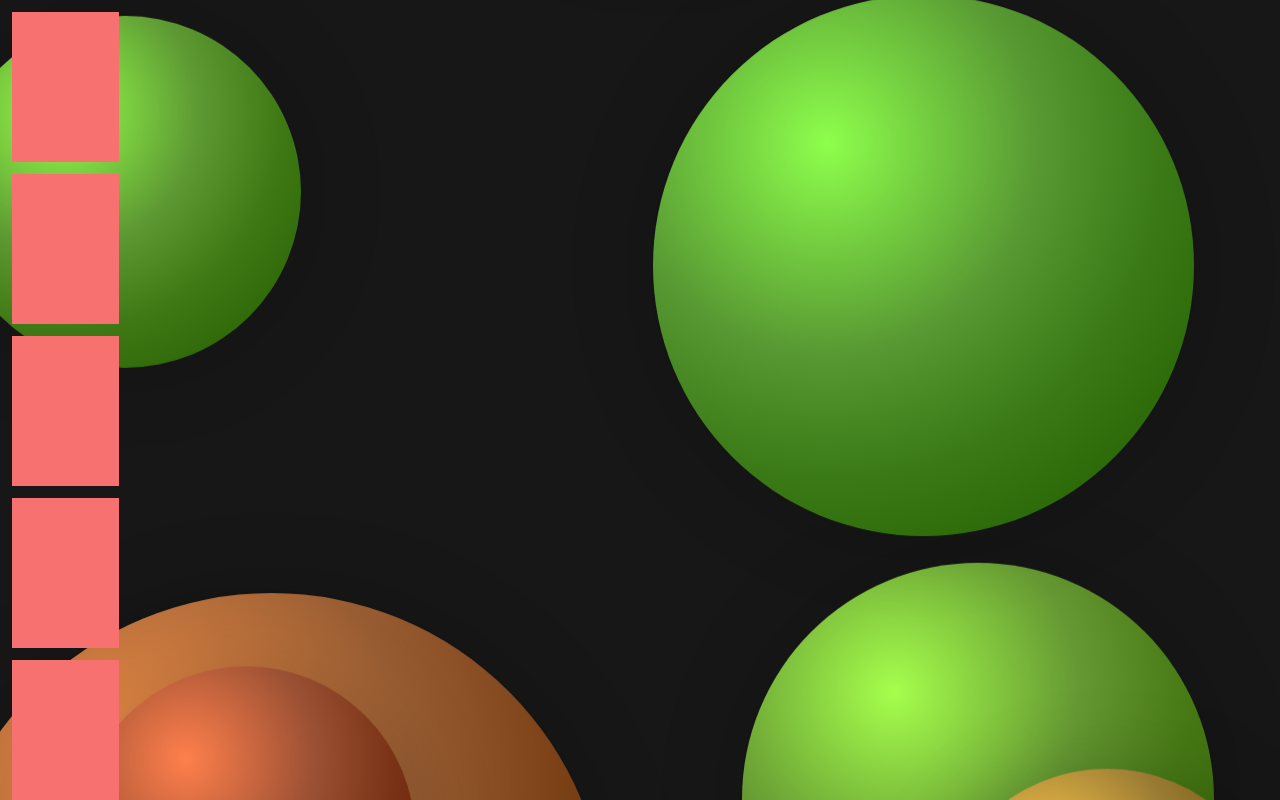
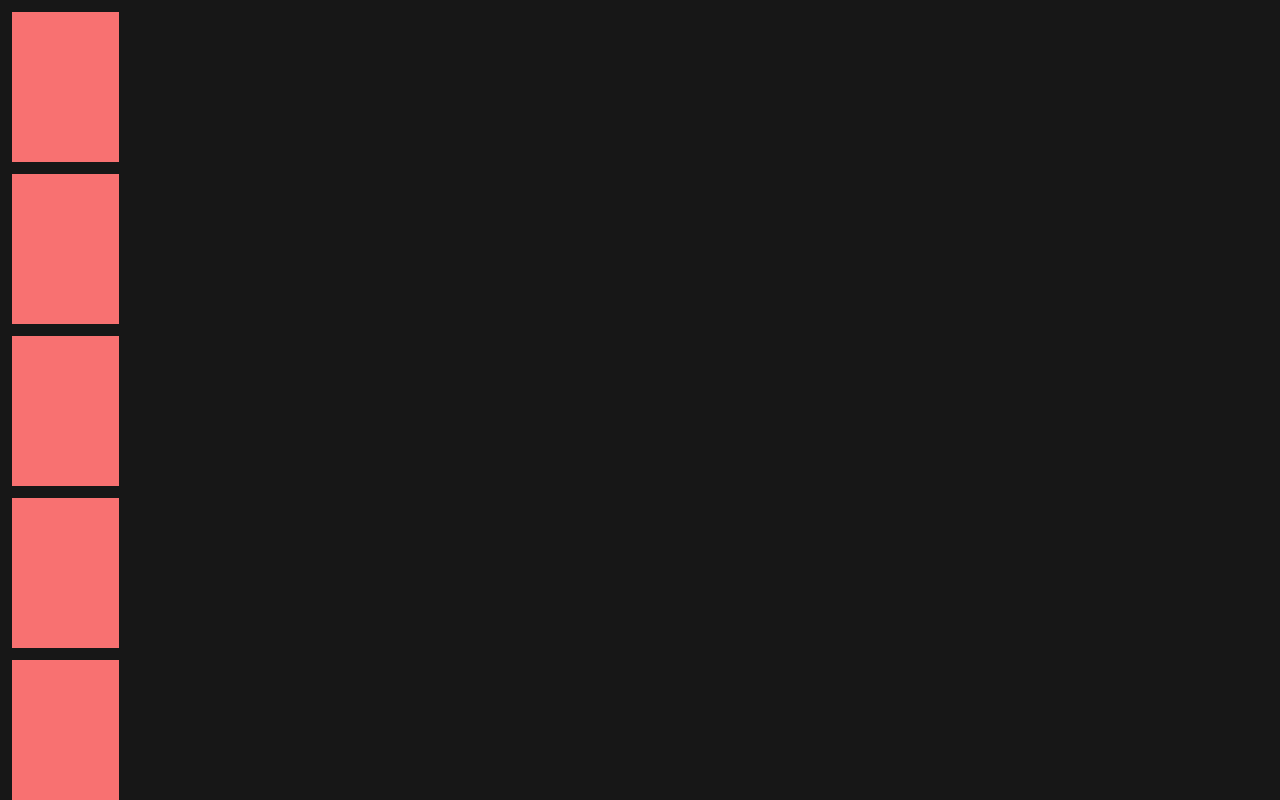
Before and after one commit to HirukaChansilu/Sphere-Background-Generator, a React (Vite) app: page / in a window 1280 px wide. Shown: the top 800 px of the page. Built offline with nearby package versions, Linux system fonts and the light colour scheme.

Commit message:
Added Animations

```diff
--- a/src/components/App.css
+++ /dev/null
@@ -1,10 +0,0 @@
-@keyframes appear {
-  from {
-    transform: scale(0%);
-    opacity: 0;
-  }
-  to {
-    transform: scale(100%);
-    opacity: 1;
-  }
-}
--- a/src/components/App.jsx
+++ b/src/components/App.jsx
@@ -1,5 +1,4 @@
 import React from "react";
-import "./App.css";
 import SphereContainer from "./SphereContainer";
 
 import { ParallaxProvider } from "react-scroll-parallax";
--- a/src/components/Sphere.jsx
+++ b/src/components/Sphere.jsx
@@ -14,28 +14,6 @@ function encodeSvg(reactElement) {
   );
 }
 
-var moveLittle = function MoveLittle(speed, scrollY) {
-  //Get the current top of the slow element
-  var topVal = parseInt(slowDiv.style.top);
-  //Check scroll direction
-  if (isScrollingDown(scrollY)) {
-    topVal = topVal + speed;
-  } else {
-    topVal = topVal - speed;
-  }
-  //Set new top of slow element
-  slowDiv.style.top = topVal + "px";
-};
-
-var isScrollingDown = function IsScrollingDown(scrollY) {
-  var retVal = false;
-  if (scrollY > lastScrollTop) {
-    retVal = true;
-  }
-  lastScrollTop = scrollY;
-  return retVal;
-};
-
 function getRandomInt(min, max) {
   min = Math.ceil(min);
   max = Math.floor(max);
@@ -51,15 +29,22 @@ function Sphere(props) {
   };
   return (
     <Parallax
-      speed={getRandomInt(-100, -40)}
+      speed={getRandomInt(-100, -50)}
       className="sphere absolute inset-0"
       style={styles}
     >
       <img
+        // className={`animate-[appear_0.5s_ease-in-out_0.5s_1_forwards,grow_${getRandomInt(
+        //   2,
+        //   8
+        // )}s_ease-in-out_1s_infinite]`}
         style={{
           transform: "scale(0%)",
-          animation: "appear 0.5s ease-in-out 0.5s 1 normal forwards",
-          filter: "drop-shadow(0px 0px 40px rgb(0 0 0 / 0.2)",
+          filter: "drop-shadow(0px 0px 40px rgb(0 0 0 / 0.3)",
+          animation: `appear 0.5s ease-in-out 0.5s 1 forwards, grow ${getRandomInt(
+            6,
+            12
+          )}s ease-in-out 1s infinite`,
         }}
         src={encodeSvg(
           <svg
--- a/src/components/SphereContainer.jsx
+++ b/src/components/SphereContainer.jsx
@@ -16,7 +16,7 @@ function generateHues(contentHeight) {
     i <
     getRandomInt(
       Math.round((5 / 1000) * contentHeight),
-      Math.round((10 / 1000) * contentHeight)
+      Math.round((8 / 1000) * contentHeight)
     );
     i++
   ) {
@@ -46,7 +46,7 @@ function SphereContainer(props) {
     >
       <div className="relative z-10 insphere-content">{props.content}</div>
       {generateHues(height).map((hue, i) => {
-        return <Sphere hue={hue} />;
+        return <Sphere key={i} hue={hue} />;
       })}
     </div>
   );
--- a/tailwind.config.js
+++ b/tailwind.config.js
@@ -2,7 +2,24 @@
 module.exports = {
   content: ["./index.html", "./src/**/*.{vue,js,ts,jsx,tsx}"],
   theme: {
-    extend: {},
+    extend: {
+      keyframes: {
+        appear: {
+          "0%": { transform: "scale(0%)", opacity: 0 },
+          "100%": { transform: "scale(90%)", opacity: 1 },
+        },
+        grow: {
+          "0%": { transform: "scale(90%)" },
+          "50%": { transform: "scale(110%)" },
+          "100%": { transform: "scale(90%)" },
+        },
+      },
+      // animation: {
+      //   appear:"appear 0.5s ease-in-out 0.5s 1 forwards, grow 8s ease-in-out 1s infinite"
+      //     ,
+      //   // grow: "",
+      // },
+    },
   },
   plugins: [],
 };
```
